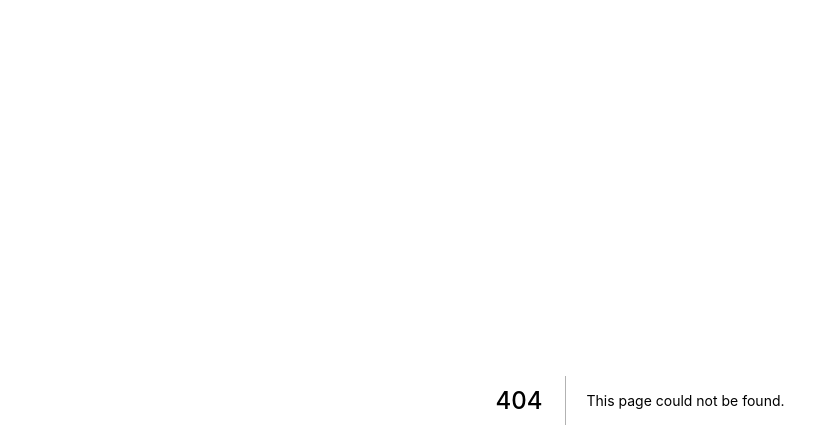
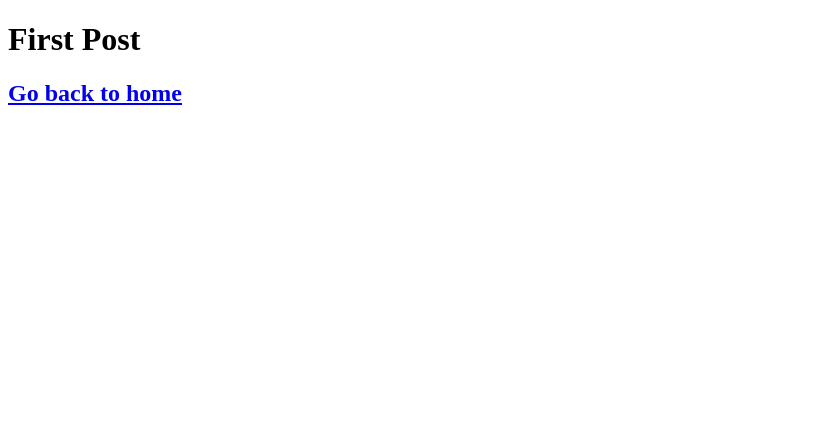
Before and after one commit to BaladaRock/Next.js-tutorial-blog, a Next.js app: page /posts/first-post in a window 1280 px wide. Before the commit this address had no page. Shown: the top 448 px of the page, without its empty margins (0-839 px from the left). Built offline with nearby package versions, Linux system fonts and the light colour scheme.

Commit message:
Initial commit. Added Link component between homepPage and first blog page

```diff
--- /dev/null
+++ b/pages/posts/first-post.js
@@ -0,0 +1,16 @@
+import Link from "next/link";
+
+const FirstPost = () => {
+  return (
+    <>
+      <h1>First Post</h1>
+      <h2>
+        <Link href="/">
+          <a>Go back to home</a>
+        </Link>
+      </h2>
+    </>
+  );
+};
+
+export default FirstPost;
```
Also changed, not shown: pages/index.js (+8 -4 lines).
